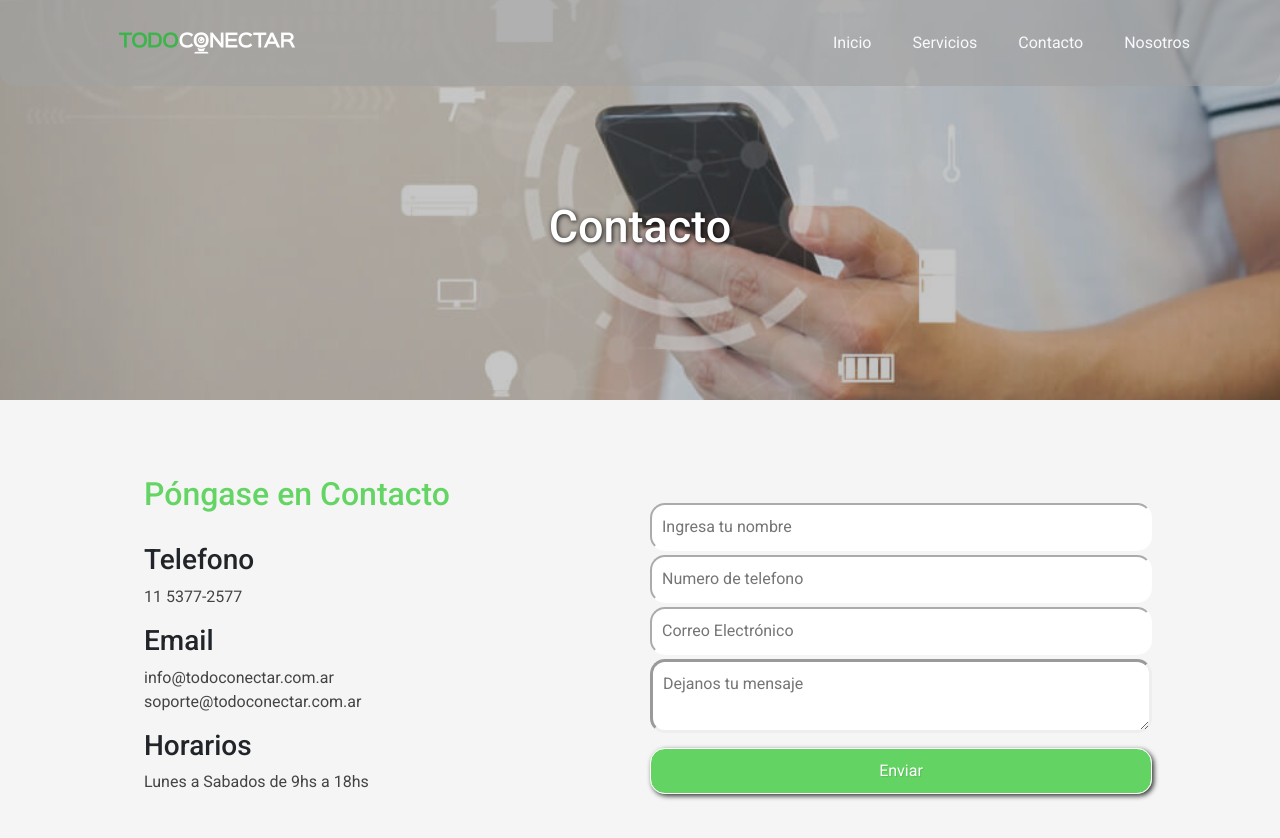
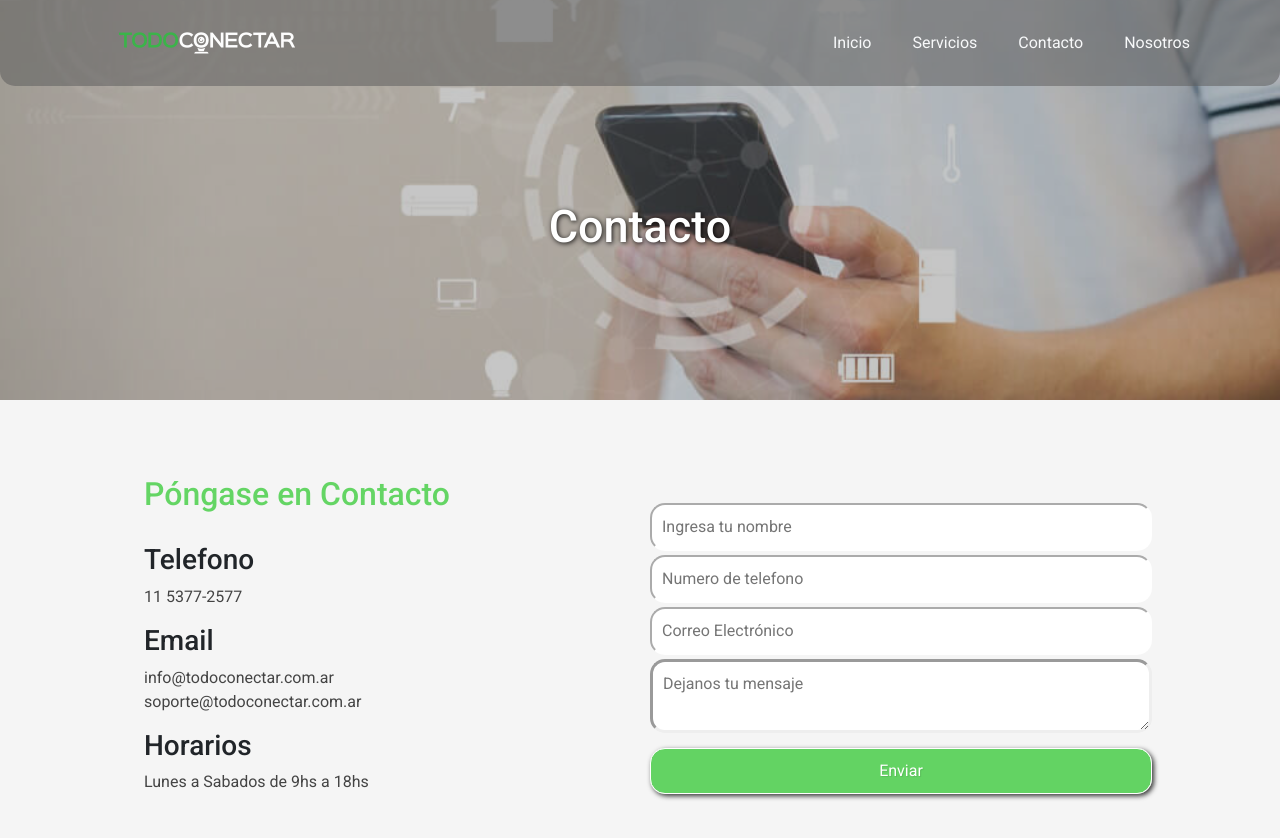
Before and after one commit to geracoder/proyecto-web-todoconectar, a website: page pages/contacto.html in a window 1280 px wide. Shown: the top 838 px of the page. Drawn offline with nearby package versions, Linux system fonts and the light colour scheme.

Commit message:
Ajuste de opacidad en la barra de navegación

```diff
--- a/scss/layout/_header.scss
+++ b/scss/layout/_header.scss
@@ -1,11 +1,12 @@
 /**BARRA DE NAVEGACION**************GENERAL***************************/
 .navbar{
-    background-color: rgba(162, 162, 162, 0.596);
+    background-color: rgba(92, 92, 92, 0.533);
     border-radius: 0 0 15px 15px;
 }
 
 .navbar-toggler{
     color: white;
+
 }
 
 .navbar-toggler-icon{
@@ -23,10 +24,12 @@
     transform: scale(1.05);
 }
 
-@media (max-width: 576px) {
+@media (max-width: 768px) {
     .nav-link{
     padding-left: 10px;
-    }
+    font-size: 20px;
+}
+
 }
 
 @media (max-width: 351px) {
```
Also changed, not shown: css/style.css.
